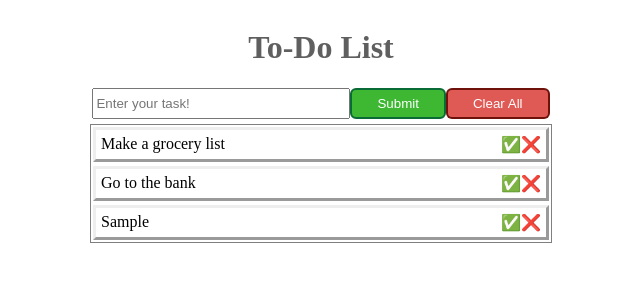
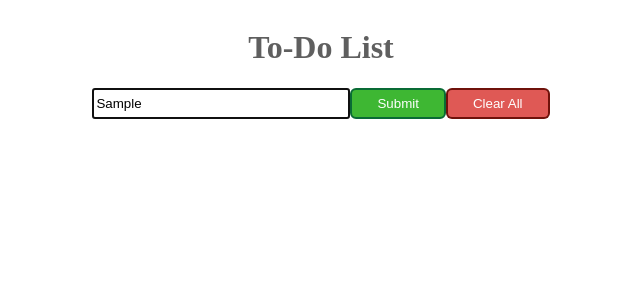
Before and after one commit to JohnGardiner93/basic-javascript-mini-projects, a plain HTML site: page to-do-list/index.html in a window 1280 px wide. Both pictures are taken after typing "Sample" into the empty fields and a click on the button "Submit". Shown: the whole page, without its empty margins (319-959 px from the left). Drawn offline with Linux system fonts and the light colour scheme.

Commit message:
To-Do-App: More functions
- Added validation for text input. Blank entries not allowed.
- Border of task container is removed if there are no tasks. Border comes back once a task is added.
- Made clearAllTasks functional
- Made updateTaskListView(). Not sure if necessary, may be overkill
- Outlined completeTask and deleteTask
- Added event listener for enter key

```diff
--- a/to-do-list/index.html
+++ b/to-do-list/index.html
@@ -18,7 +18,7 @@
           class="text-input"
           type="text"
           placeholder="Enter your task!"
-          minlength="1"
+          minlength="2"
         />
         <button class="btn--big btn--submit">Submit</button>
         <button class="btn--big btn--clear-all">Clear All</button>
--- a/to-do-list/script.js
+++ b/to-do-list/script.js
@@ -29,15 +29,16 @@ Program
 
 */
 
+////////////////////////////////////////////
 // Create variables
 const inputText = document.querySelector(`.text-input`);
 const btnSubmit = document.querySelector(`.btn--submit`);
 const btnClearAll = document.querySelector(`.btn--clear-all`);
 const taskContainer = document.querySelector(`.container--task-list`);
-const tasks = [];
+let tasks = [];
 
+////////////////////////////////////////////
 // Functions
-
 // Element Creation
 const createTaskElement = function (taskDescription) {
   const taskEl = document.createElement(`span`);
@@ -61,7 +62,6 @@ const createDeleteButtonElement = function () {
 };
 
 const createTaskRowElement = function (taskElement) {
-  // Build task row element
   const taskRowEl = document.createElement(`div`);
   taskRowEl.insertAdjacentElement(`beforeend`, taskElement);
   taskRowEl.insertAdjacentElement(`beforeend`, createCompleteButtonElement());
@@ -72,6 +72,8 @@ const createTaskRowElement = function (taskElement) {
 
 // Page Functions
 const addTasktoPage = function () {
+  // Validate input
+  if (!inputText.value) {
     // Create task object
     const task = {
       taskDescription: inputText.value,
@@ -95,21 +97,60 @@ const addTasktoPage = function () {
     // Clear entry form
     inputText.value = ``;
 
+    // Add border if there is not one
+    if (taskContainer.style.border === `none`) {
+      taskContainer.style.border = `2px solid gray`;
+    }
+  }
+
   // Focus back onto input text
+  inputText.focus();
 };
 
-const clearAllTasks = function () {};
+// DO I NEED THIS?
+const updateTaskListView = function () {
+  taskContainer.querySelectorAll(`.task-row`).forEach((el, i) => el.remove());
 
-const completeTask = function () {};
+  // ADD
+  // Read through tasks array and put each task item on the page
+};
 
-const deleteTask = function () {};
+const clearAllTasks = function () {
+  tasks = [];
+  updateTaskListView();
 
-// Initialize
+  // Remove border so that no artifacts are left behind in empty list
+  taskContainer.style.border = `none`;
+};
 
+const completeTask = function () {
+  // Put strike-through line on text of task
+  // Update task array to reflect status
+  // Change and/or remove complete button
+};
+
+const deleteTask = function () {
+  // Remove task row from task container
+  // Remove task from task array
+};
+
+////////////////////////////////////////////
+// Initialization
 clearAllTasks();
 
+////////////////////////////////////////////
 // Add event listeners
 
+// Enter key
+inputText.addEventListener(`keydown`, function (e) {
+  // Must be keydown to prevent doublefire when pressing enter on submit button
+  if (e.key === `Enter` && document.activeElement == inputText) {
+    addTasktoPage();
+  }
+});
+
+// Submit Button
 btnSubmit.addEventListener(`click`, addTasktoPage);
 
+// Clear All Button
 btnClearAll.addEventListener(`click`, clearAllTasks);
```
Lines whose indentation alone changed are shown as unchanged.
